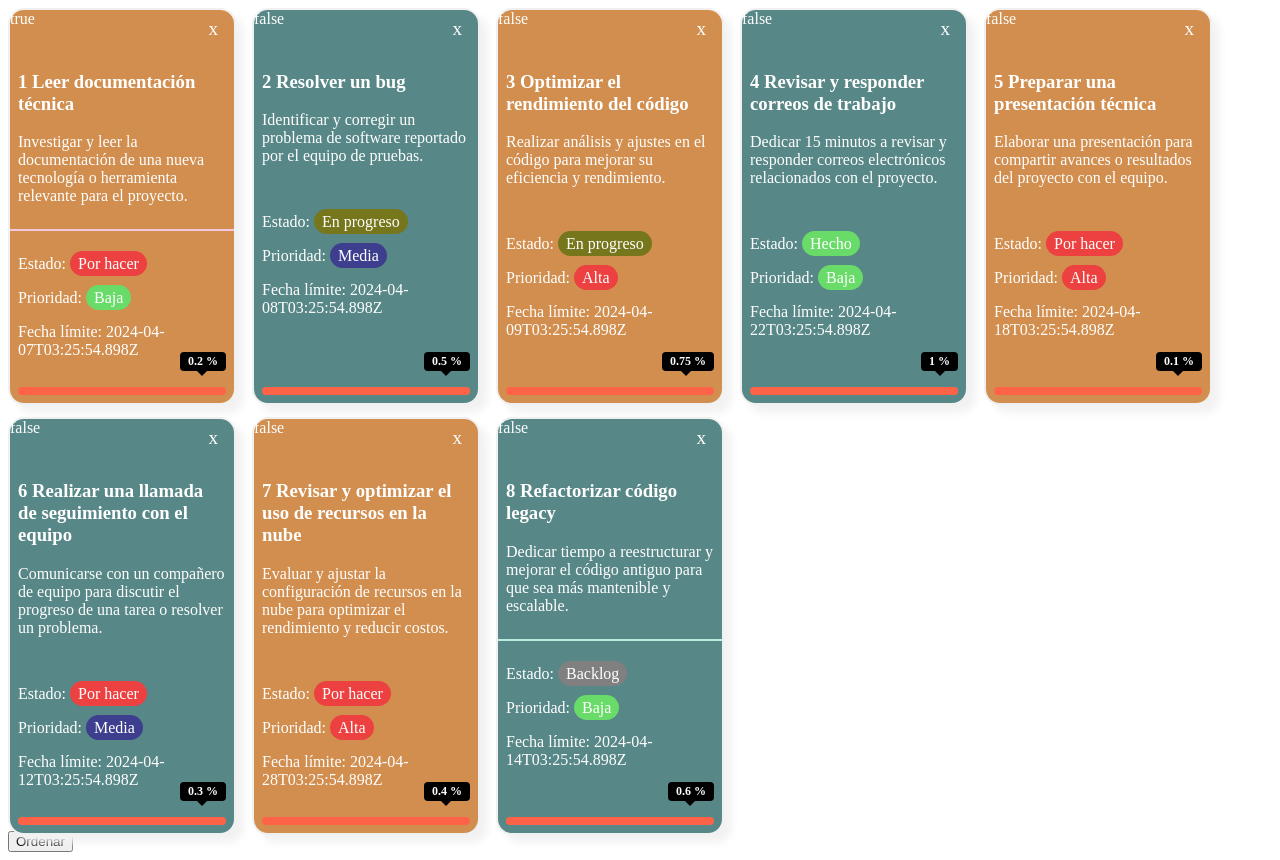
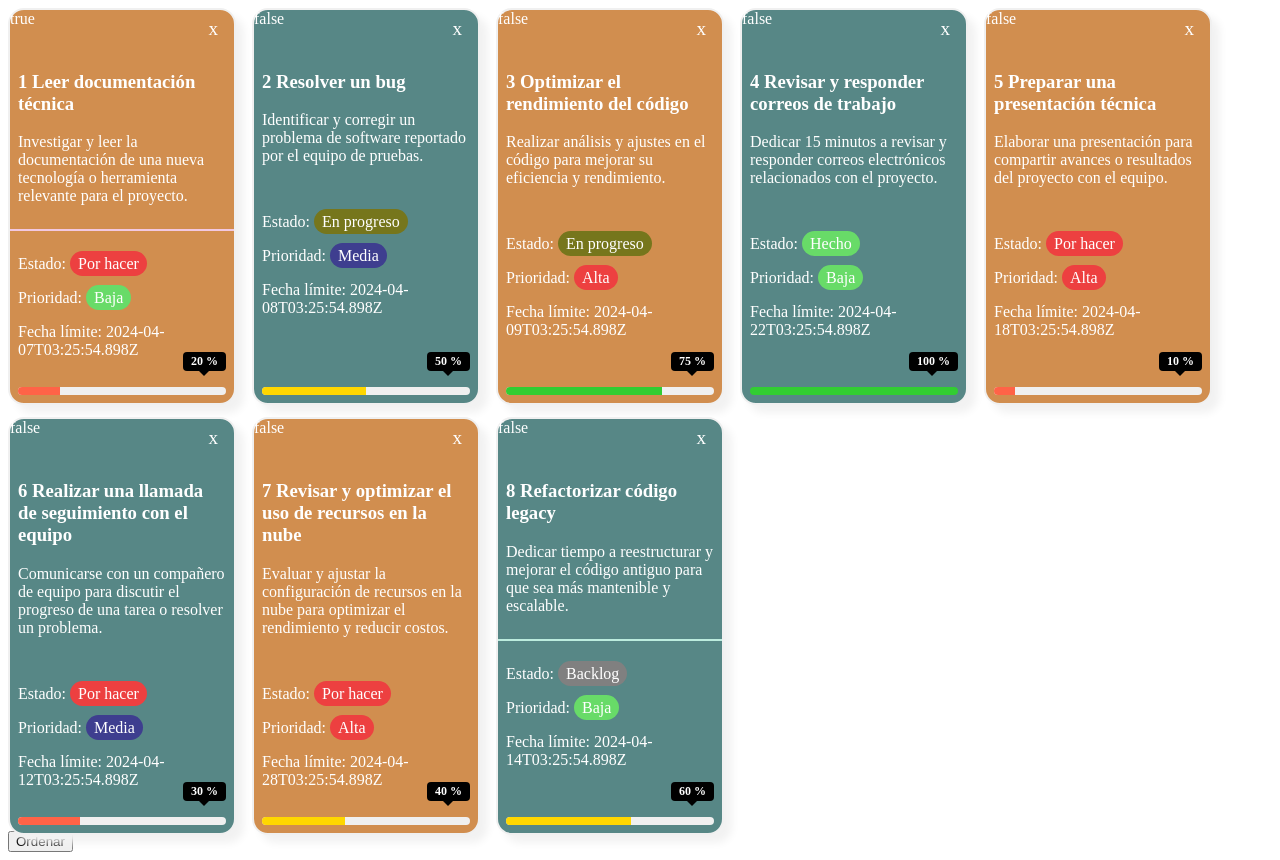
Before and after one commit to Dizaer/curso-angular, an Angular app: page / in a window 1280 px wide. Built offline with nearby package versions, Linux system fonts and the light colour scheme.

Commit message:
Parte del video acabada

```diff
--- a/src/app/app.component.html
+++ b/src/app/app.component.html
@@ -1,22 +1,23 @@
 <div class="todo-container">
+  @for (
+      todo of todoData;
+      track todo.id;
+      let f=$first;
+      let l=$last;
+      let odd=$odd;
+      let even=$even;
+    ){
     <app-todo
-    *ngFor="
-    let todo of todoData;
-    let i= index;
-    trackBy: trackByFn
-    let f=first;
-    let l=last;
-    let odd=odd;
-    let even=even;
-    "
       [todoData]="todo"
       [first]="f"
       [last]="l"
       [odd]="odd"
       [even]="even"
-    (onClickIcon)="getTodoInfo($event)"
-  >
+      (onClickIcon)="getTodoInfo($event)">
     </app-todo>
+  } @empty {
+    No hay datos
+  }
 </div>
 
 <button (click)="orderData()">Ordenar</button>
--- a/src/app/app.component.ts
+++ b/src/app/app.component.ts
@@ -13,7 +13,7 @@ import { CommonModule } from '@angular/common';
   styleUrl: './app.component.scss'
 })
 export class AppComponent {
-  todoData= TODO_DATA;
+  todoData = TODO_DATA;
 
   constructor(){
 
--- a/src/app/pages/todo/todo.component.html
+++ b/src/app/pages/todo/todo.component.html
@@ -39,11 +39,11 @@
         <p>Fecha límite: {{todoData.deadLine}}</p>
     </div>
     <section class="progressbar-container">
-        <div class="progressbar">
-            <div class="progressbar__fill">
+        <div class="progressbar" [attr.data-progress-range]="range">
+            <div class="progressbar__fill" [ngStyle]="{'width': progress + '%'}">
             </div>
         </div>
-        <span>{{todoData.progress}} %</span>
+        <span>{{progress}} %</span>
     </section>
 } @else {
     No hay datos
--- a/src/app/pages/todo/todo.component.ts
+++ b/src/app/pages/todo/todo.component.ts
@@ -35,4 +35,17 @@ export class TodoComponent {
         return NTodo.PriorityText.HIGH;
     }
   }
+
+  get progress() {
+    return this.todoData.progress * 100;
+  }
+
+  get range() {
+    if (this.progress > 0 && this.progress <= NTodo.Range.LOW){
+      return NTodo.RangeText.LOW;
+    } else if (this.progress > NTodo.Range.LOW && this.progress <= NTodo.Range.MEDIUM){
+      return NTodo.RangeText.MEDIUM;
+    }
+    return NTodo.RangeText.HIGH;
+  }
 }
```
Lines whose indentation alone changed are shown as unchanged.
